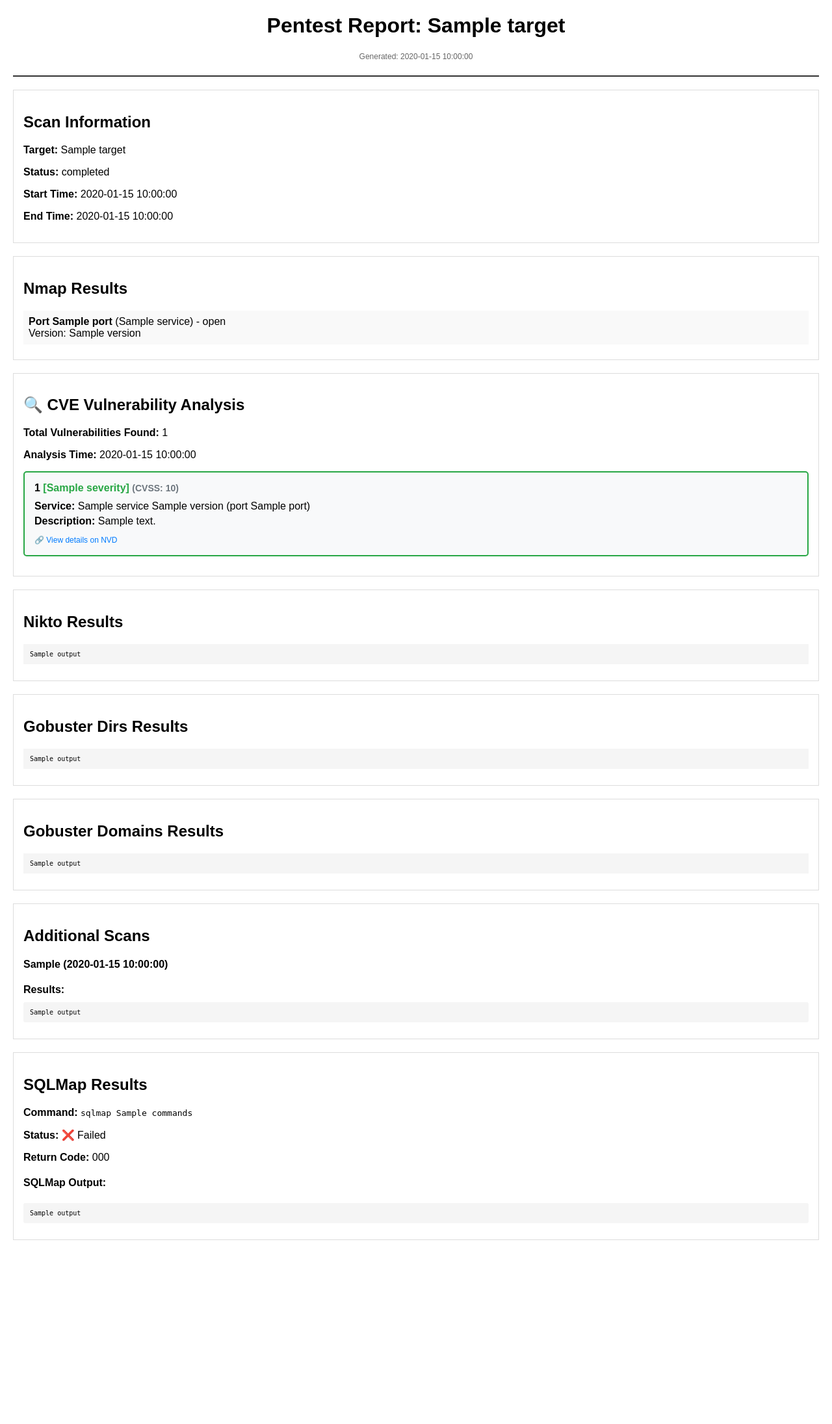
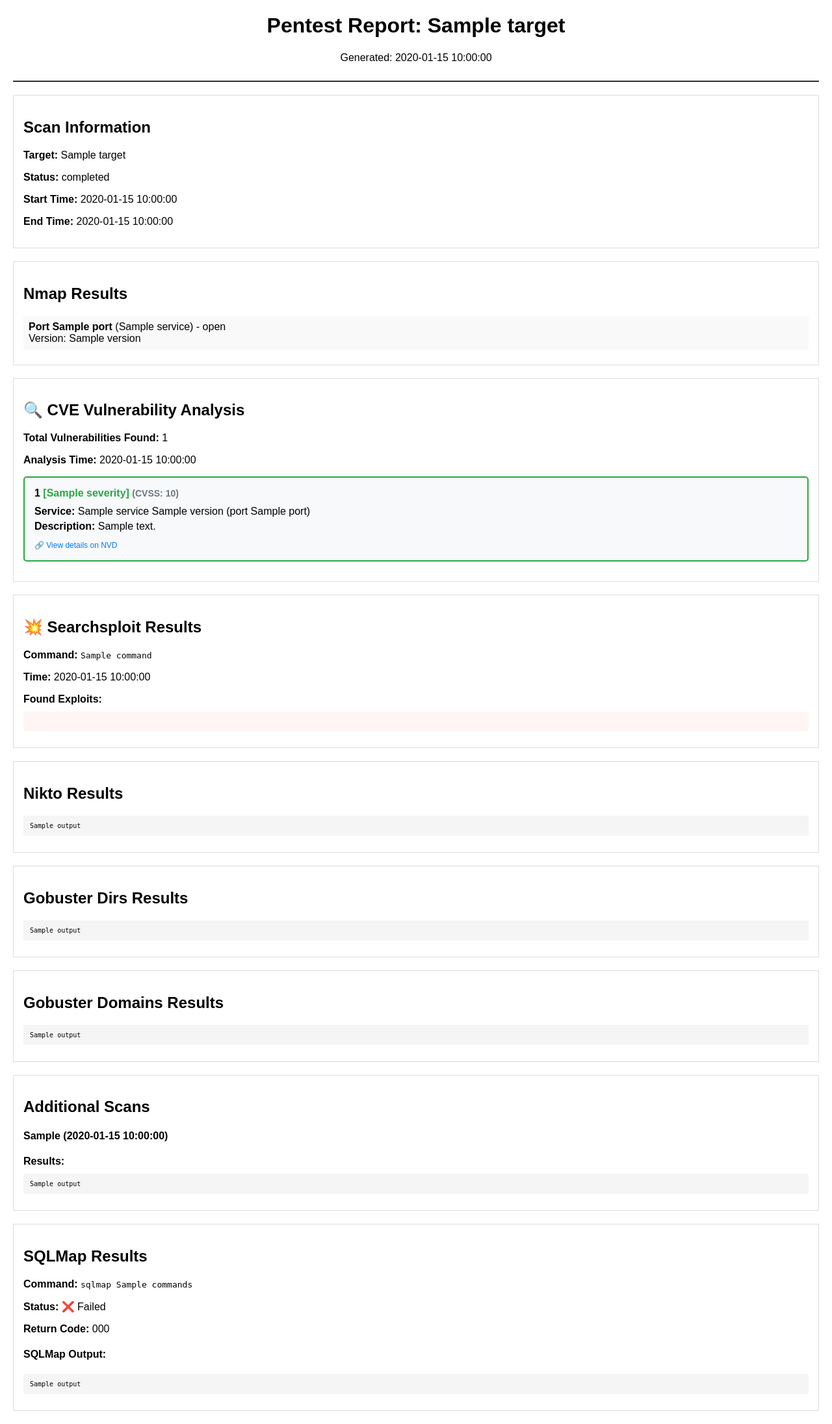
Before and after one commit to DGDays/su2cks_scan, a Flask app: template templates/report_pdf.html in a window 1280 px wide. Shown: the whole page at 65% size. Before the commit the page ends 1908 px from the top, so only its background shows below. Run offline with Flask 3, Linux system fonts and the light colour scheme; the template is opened without the code that fills it: most values are stand-ins (such as "Sample title", 1, 10 or a date in 2020); parts of the project's set-up code (start-up, migrations or seed data) failed here and were passed over.

Commit message:
Интегрировал поиск экслойтов и оформил вывод отчётов

```diff
--- a/main.py
+++ b/main.py
@@ -258,6 +258,183 @@
     except Exception as e:
         print(f"[-] Ошибка поиска CVE: {e}")
         return []
+
+def nmap_exploit_scan(target, ports=None, options="-sV", searchsploit_options=""):
+    """
+    Выполняет сканирование Nmap и поиск эксплойтов через searchsploit
+    """
+    results = {
+        'target': target,
+        'timestamp': datetime.now().isoformat(),
+        'nmap_command': '',
+        'open_ports': [],
+        'vulnerable_services': [],
+        'searchsploit_output': '',
+        'error': None
+    }
+
+    try:
+        # Создаем временный XML-файл
+        with tempfile.NamedTemporaryFile(mode='w', suffix='.xml', delete=False) as tmp_file:
+            xml_filename = tmp_file.name
+
+        # Формируем команду Nmap
+        nmap_cmd = f"nmap {options}"
+        if ports:
+            nmap_cmd += f" -p {ports}"
+        nmap_cmd += f" -oX {xml_filename} {target}"
+
+        results['nmap_command'] = nmap_cmd
+
+        print(f"🔍 Выполняю сканирование Nmap: {nmap_cmd}")
+
+        # Выполняем Nmap сканирование
+        nmap_process = subprocess.run(
+            nmap_cmd.split(),
+            capture_output=True,
+            text=True,
+            timeout=3600
+        )
+
+        if nmap_process.returncode != 0:
+            results['error'] = f"Nmap ошибка: {nmap_process.stderr}"
+            return results
+
+        # Парсим XML результат
+        tree = ET.parse(xml_filename)
+        root = tree.getroot()
+
+        # Извлекаем информацию об открытых портах
+        for host in root.findall('host'):
+            for ports_elem in host.findall('ports'):
+                for port_elem in ports_elem.findall('port'):
+                    if port_elem.find('state').get('state') == 'open':
+                        port_info = {
+                            'port': port_elem.get('portid'),
+                            'protocol': port_elem.get('protocol'),
+                            'service': 'unknown',
+                            'version': 'unknown'
+                        }
+
+                        service_elem = port_elem.find('service')
+                        if service_elem is not None:
+                            port_info['service'] = service_elem.get('name', 'unknown')
+                            port_info['version'] = service_elem.get('version', 'unknown')
+                            port_info['product'] = service_elem.get('product', 'unknown')
+
+                        results['open_ports'].append(port_info)
+
+        # Запускаем searchsploit с XML-файлом
+        print("🎯 Ищу эксплойты через searchsploit...")
+
+        searchsploit_cmd = f"searchsploit --nmap {xml_filename} {searchsploit_options}"
+        exploit_process = subprocess.run(
+            searchsploit_cmd.split(),
+            capture_output=True,
+            text=True
+        )
+
+        results['searchsploit_output'] = exploit_process.stdout
+
+        if exploit_process.returncode == 0:
+            # Парсим вывод searchsploit для поиска уязвимых сервисов
+            for line in exploit_process.stdout.split('\n'):
+                if '|' in line and not line.startswith('--'):
+                    parts = [p.strip() for p in line.split('|')]
+                    if len(parts) >= 4:
+                        service_info = {
+                            'service': parts[0],
+                            'version': parts[1],
+                            'cve': parts[2],
+                            'exploit_info': parts[3] if len(parts) > 3 else ''
+                        }
+                        results['vulnerable_services'].append(service_info)
+
+        print("✅ Сканирование эксплойтов завершено!")
+
+    except subprocess.TimeoutExpired:
+        results['error'] = "Nmap сканирование превысило таймаут"
+    except Exception as e:
+        results['error'] = f"Ошибка: {str(e)}"
+    finally:
+        # Удаляем временный файл
+        if 'xml_filename' in locals() and os.path.exists(xml_filename):
+            os.unlink(xml_filename)
+
+    return results
+
+def search_exploits(target=None, nmap_xml=None, query=None, options=None):
+    """
+    Функция для поиска эксплойтов через searchsploit
+    """
+    try:
+        # Базовые опции
+        base_options = options or ""
+
+        # Если передан XML Nmap
+        if nmap_xml:
+            print(f"[+] Поиск эксплойтов для результатов Nmap")
+
+            # Создаем временный файл для XML
+            with tempfile.NamedTemporaryFile(mode='w', suffix='.xml', delete=False) as tmp_file:
+                tmp_file.write(nmap_xml)
+                xml_filename = tmp_file.name
+
+            # Команда для searchsploit с XML
+            cmd = f"searchsploit --nmap {xml_filename} {base_options}"
+
+        # Если передан прямой запрос
+        elif query:
+            print(f"[+] Поиск эксплойтов для запроса: {query}")
+            cmd = f"searchsploit {query} {base_options}"
+
+        # Если указана цель
+        elif target:
+            print(f"[+] Поиск эксплойтов для цели: {target}")
+            cmd = f"searchsploit {target} {base_options}"
+
+        else:
+            return {
+                'success': False,
+                'error': 'Не указана цель, XML Nmap или запрос для поиска'
+            }
+
+        print(f"[+] Выполняю: {cmd}")
+
+        # Выполняем поиск
+        result = subprocess.run(
+            cmd.split(),
+            capture_output=True,
+            text=True,
+            timeout=300
+        )
+
+        response = {
+            'success': result.returncode == 0,
+            'command': cmd,
+            'output': result.stdout,
+            'error': result.stderr,
+            'returncode': result.returncode
+        }
+
+        # Очистка временного файла
+        if 'xml_filename' in locals() and os.path.exists(xml_filename):
+            os.unlink(xml_filename)
+
+        return response
+
+    except subprocess.TimeoutExpired:
+        return {
+            'success': False,
+            'error': 'Searchsploit timeout'
+        }
+    except Exception as e:
+        if 'xml_filename' in locals() and os.path.exists(xml_filename):
+            os.unlink(xml_filename)
+        return {
+            'success': False,
+            'error': f'Unexpected error: {str(e)}'
+        }
 
 def find_wkhtmltopdf():
     """Автоматически находит путь к wkhtmltopdf"""
@@ -539,7 +716,6 @@
 
     return ip_addresses
 
-# Обновляем функцию сканирования чтобы включать CVE анализ
 def scan_target(target, scan_data):
     """Основная функция сканирования для одиночной цели"""
     try:
@@ -554,6 +730,16 @@
             # Запускаем CVE анализ в фоновом режиме
             print("[🚀] Запуск асинхронного CVE анализа...")
             start_cve_analysis_async(scan_data, nmap_result['output'])
+
+            # ⭐ ДОБАВИЛ: Запуск поиска эксплойтов
+            print("[🔍] Запуск поиска эксплойтов...")
+            exploit_result = search_exploits(nmap_xml=nmap_result['output'])
+            if exploit_result['success']:
+                scan_data['results']['exploits'] = {
+                    'searchsploit_output': exploit_result['output'],
+                    'command': exploit_result['command'],
+                    'timestamp': datetime.now().isoformat()
+                }
 
             # Остальное сканирование продолжается без ожидания CVE
             web_ports = []
@@ -854,6 +1040,27 @@
         'message': 'Дополнительное сканирование запущено'
     })
 
+@app.route('/api/search_exploits', methods=['POST'])
+def api_search_exploits():
+    """API для поиска эксплойтов"""
+    data = request.json
+    target = data.get('target', '')
+    query = data.get('query', '')
+    options = data.get('options', '')
+
+    if not target and not query:
+        return jsonify({'error': 'Target or query is required'}), 400
+
+    try:
+        if query:
+            result = search_exploits(query=query, options=options)
+        else:
+            result = search_exploits(target=target, options=options)
+
+        return jsonify(result)
+    except Exception as e:
+        return jsonify({'success': False, 'error': str(e)}), 500
+
 if __name__ == '__main__':
     print("Запуск Flask сервера на http://localhost:5000")
     app.run(host='127.0.0.1', port=5000, debug=True)
--- a/templates/report_pdf.html
+++ b/templates/report_pdf.html
@@ -3,12 +3,19 @@
 <head>
     <meta charset="UTF-8">
     <style>
-        body { font-family: Arial, sans-serif; margin: 20px; }
-        .header { text-align: center; border-bottom: 2px solid #333; padding-bottom: 10px; }
-        .section { margin: 20px 0; padding: 15px; border: 1px solid #ddd; }
-        .port { margin: 8px 0; padding: 8px; background: #f9f9f9; }
-        pre { background: #f5f5f5; padding: 10px; font-size: 10px; overflow: auto; }
-        .timestamp { color: #666; font-size: 12px; }
+            body { font-family: Arial, sans-serif; margin: 20px; }
+            .header { text-align: center; border-bottom: 2px solid #333; padding-bottom: 10px; }
+            .section { margin: 20px 0; padding: 15px; border: 1px solid #ddd; page-break-inside: avoid; }
+            .port { margin: 8px 0; padding: 8px; background: #f9f9f9; }
+            pre {
+                background: #f5f5f5;
+                padding: 10px;
+                font-size: 10px;
+                white-space: pre-wrap; /* Перенос строк */
+                word-wrap: break-word; /* Перенос длинных слов */
+                overflow: visible; /* Убираем скролл */
+                max-height: none !important; /* Убираем ограничение высоты */
+            .timestamp { color: #666; font-size: 12px; }
     </style>
 </head>
 <body>
@@ -79,6 +86,20 @@
             </p>
         </div>
         {% endfor %}
+    </div>
+    {% endif %}
+
+    <!-- Searchsploit Exploits Section -->
+    {% if scan.results.exploits %}
+    <div class="section">
+        <h2>💥 Searchsploit Results</h2>
+        <p><strong>Command:</strong> <code>{{ scan.results.exploits.command }}</code></p>
+        <p><strong>Time:</strong> {{ scan.results.exploits.timestamp[:19] }}</p>
+
+        <div style="margin-top: 15px;">
+            <strong>Found Exploits:</strong>
+            <pre style="background: #fff5f5; padding: 15px; border-radius: 5px; max-height: 400px; overflow-y: auto;">{{ scan.results.exploits.searchsploit_output }}</pre>
+        </div>
     </div>
     {% endif %}
 
```
Also changed, not shown: templates/report.html (+14 -0 lines).
